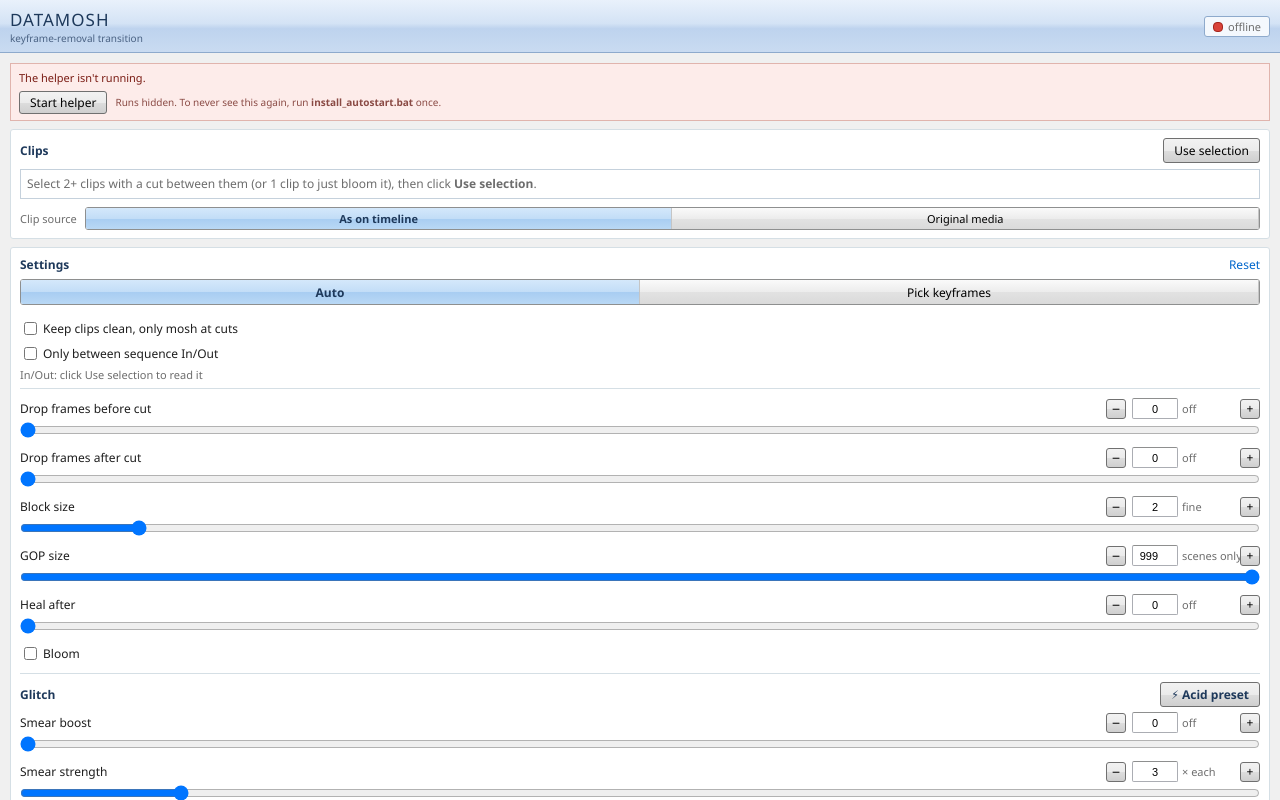
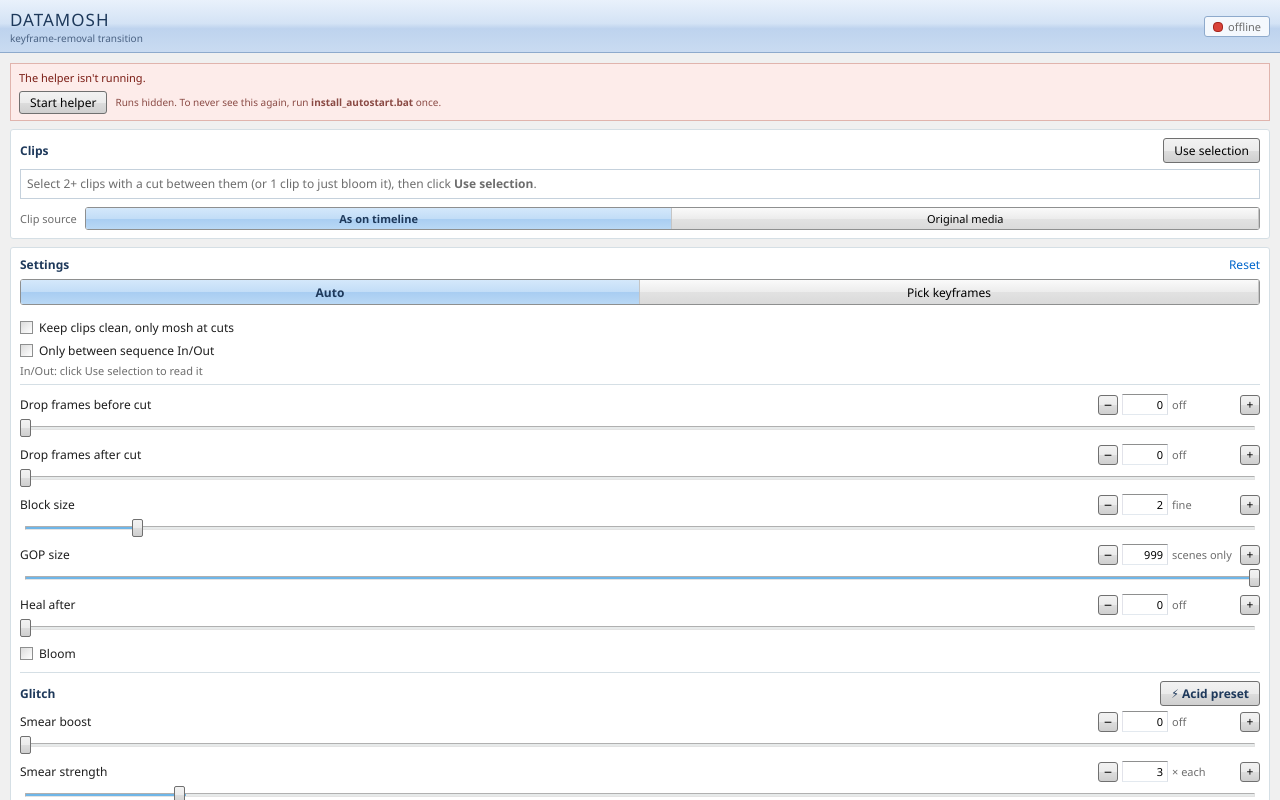
Before and after one commit to krugwalk/krugmosh, a plain HTML site: page panel/index.html in a window 1280 px wide. Drawn offline with Linux system fonts and the light colour scheme; no server answers.

Commit message:
Win7-style sliders, check boxes and number boxes; sliders drag in Premiere

```diff
--- /dev/null
+++ b/panel/controls.js
@@ -0,0 +1,208 @@
+/*
+ * Windows 7 style sliders, checkboxes and number boxes.
+ *
+ * Premiere draws real <input>s its own way (thick black frames, sliders that don't
+ * drag well) and ignores most CSS. So the real inputs stay hidden and keep holding the
+ * values (main.js reads and writes them as before), and these drawn controls sit in
+ * their place. A small timer keeps the drawn controls in step with the hidden inputs.
+ */
+(function () {
+  const views = [];   // {sync()} for every drawn control
+
+  function fire(input, type) {
+    try { input.dispatchEvent(new Event(type, { bubbles: true })); } catch (e) { /* ignore */ }
+  }
+
+  function setDisabled(el, on) {
+    const has = el.className.indexOf("is-disabled") !== -1;
+    if (on && !has) el.className += " is-disabled";
+    if (!on && has) el.className = el.className.replace(/\s*is-disabled/g, "");
+  }
+
+  // ---------------------------------------------------------------- sliders
+  function slider(input) {
+    const box = document.createElement("div");
+    box.className = "w7-slider";
+    const track = document.createElement("div");
+    track.className = "w7-track";
+    const fill = document.createElement("div");
+    fill.className = "w7-fill";
+    const thumb = document.createElement("div");
+    thumb.className = "w7-thumb";
+    track.appendChild(fill);
+    box.appendChild(track);
+    box.appendChild(thumb);
+    input.parentNode.insertBefore(box, input);
+    input.style.display = "none";
+
+    const min = () => Number(input.min), max = () => Number(input.max);
+    const step = () => Number(input.step) || 1;
+    let last = null;
+
+    function sync() {
+      const v = Number(input.value);
+      const key = v + "|" + input.disabled + "|" + box.offsetWidth;
+      if (key === last) return;
+      last = key;
+      const f = max() > min() ? (v - min()) / (max() - min()) : 0;
+      const w = box.offsetWidth - 11;                   // thumb is 11px wide
+      thumb.style.left = Math.round(Math.max(0, Math.min(1, f)) * Math.max(0, w)) + "px";
+      fill.style.width = Math.round(Math.max(0, Math.min(1, f)) * 100) + "%";
+      setDisabled(box, input.disabled);
+    }
+
+    function setFromX(clientX) {
+      const r = box.getBoundingClientRect();
+      const f = Math.max(0, Math.min(1, (clientX - r.left - 5.5) / Math.max(1, r.width - 11)));
+      let v = min() + f * (max() - min());
+      v = Math.round(v / step()) * step();
+      v = Math.max(min(), Math.min(max(), v));
+      if (String(v) !== String(input.value)) {
+        input.value = String(v);
+        sync();
+        fire(input, "input");
+      }
+    }
+
+    let dragging = false;
+    function move(e) { if (dragging) { setFromX(e.clientX); e.preventDefault(); } }
+    function up() {
+      if (!dragging) return;
+      dragging = false;
+      box.className = box.className.replace(/\s*is-dragging/g, "");
+      document.removeEventListener("mousemove", move);
+      document.removeEventListener("mouseup", up);
+      fire(input, "change");
+    }
+    box.addEventListener("mousedown", (e) => {
+      if (input.disabled || e.button !== 0) return;
+      dragging = true;
+      box.className += " is-dragging";
+      setFromX(e.clientX);
+      document.addEventListener("mousemove", move);
+      document.addEventListener("mouseup", up);
+      e.preventDefault();
+    });
+    // mouse wheel: one step at a time
+    box.addEventListener("wheel", (e) => {
+      if (input.disabled) return;
+      const v = Math.max(min(), Math.min(max(), Number(input.value) + (e.deltaY < 0 ? step() : -step())));
+      if (String(v) !== String(input.value)) {
+        input.value = String(v);
+        sync();
+        fire(input, "input");
+        fire(input, "change");
+      }
+      e.preventDefault();
+    });
+    views.push({ sync });
+    sync();
+  }
+
+  // ---------------------------------------------------------------- checkboxes
+  function check(input) {
+    if (input.getAttribute("data-w7")) return;
+    input.setAttribute("data-w7", "1");
+    const box = document.createElement("span");
+    box.className = "w7-check";
+    const mark = document.createElement("span");
+    mark.className = "w7-mark";
+    mark.textContent = "✔";
+    box.appendChild(mark);
+    input.parentNode.insertBefore(box, input);
+    input.style.display = "none";
+    let last = null;
+
+    function sync() {
+      const key = input.checked + "|" + input.disabled;
+      if (key === last) return;
+      last = key;
+      box.className = "w7-check" + (input.checked ? " is-checked" : "") + (input.disabled ? " is-disabled" : "");
+    }
+    function toggle(e) {
+      e.preventDefault();
+      e.stopPropagation();
+      if (input.disabled) return;
+      input.checked = !input.checked;
+      sync();
+      fire(input, "change");
+    }
+    // clicking the label text toggles too (but not links/buttons inside the label)
+    const label = input.closest ? input.closest("label") : null;
+    if (label) {
+      label.addEventListener("click", (e) => {
+        const t = e.target;
+        if (t !== label && t !== box && t !== mark && t.nodeType === 1 && t.closest && t.closest("[role=button], a, select")) return;
+        toggle(e);
+      });
+    } else {
+      box.addEventListener("click", toggle);
+    }
+    views.push({ sync, input });
+    sync();
+  }
+
+  // ---------------------------------------------------------------- number boxes
+  // Shown as a drawn Win7 text box; click it to type (the real field appears while typing).
+  function number(input) {
+    const view = document.createElement("div");
+    view.className = "num-view";
+    view.title = "Click to type a value";
+    input.parentNode.insertBefore(view, input);
+    input.style.display = "none";
+    let editing = false;
+    let last = null;
+
+    function sync() {
+      if (editing) return;
+      const key = input.value + "|" + input.disabled;
+      if (key === last) return;
+      last = key;
+      view.textContent = input.value;
+      setDisabled(view, input.disabled);
+    }
+    function stop() {
+      if (!editing) return;
+      editing = false;
+      input.style.display = "none";
+      view.style.display = "";
+      last = null;
+      sync();
+    }
+    view.addEventListener("click", () => {
+      if (input.disabled) return;
+      editing = true;
+      view.style.display = "none";
+      input.style.display = "";
+      input.focus();
+      try { input.select(); } catch (e) { /* ignore */ }
+    });
+    input.addEventListener("blur", () => setTimeout(stop, 0));
+    input.addEventListener("keydown", (e) => {
+      if (e.key === "Enter" || e.key === "Escape") setTimeout(stop, 0);
+    });
+    views.push({ sync });
+    sync();
+  }
+
+  function syncAll() {
+    for (let i = views.length - 1; i >= 0; i--) {
+      const v = views[i];
+      // drop checkboxes that were removed (keyframe list is rebuilt often)
+      if (v.input && !document.body.contains(v.input)) { views.splice(i, 1); continue; }
+      v.sync();
+    }
+  }
+
+  function init() {
+    document.querySelectorAll('input[type="range"]').forEach(slider);
+    document.querySelectorAll('input[type="checkbox"]').forEach(check);
+    document.querySelectorAll("input.num").forEach(number);
+    setInterval(syncAll, 120);
+  }
+
+  window.w7Check = check;     // for checkboxes made later (keyframe list)
+  window.w7Sync = syncAll;
+  if (document.readyState === "loading") document.addEventListener("DOMContentLoaded", init);
+  else init();
+})();
--- a/panel/index.html
+++ b/panel/index.html
@@ -351,5 +351,6 @@
   </div>
   <script src="config.js"></script>
   <script src="main.js"></script>
+  <script src="controls.js"></script>
 </body>
 </html>
--- a/panel/main.js
+++ b/panel/main.js
@@ -522,6 +522,7 @@ function renderPicker() {
     box.addEventListener("click", (e) => e.stopPropagation());  // ticking shouldn't jump
     box.addEventListener("change", () => onPick(k, box.checked));
     row.appendChild(box);
+    if (window.w7Check) window.w7Check(box);   // Win7-style tick box
 
     const img = document.createElement("img");
     img.className = "kf-thumb";
--- a/panel/styles.css
+++ b/panel/styles.css
@@ -186,7 +186,104 @@ html, body { overflow: hidden; }
   color: var(--value);
   font-size: 11px;
 }
-input[type="range"] { width: 100%; margin: 3px 0; }
+/* ---------- Win7 trackbar (drawn; the real range input is hidden) ---------- */
+.w7-slider {
+  position: relative;
+  height: 22px;
+  margin: 2px 0 0 0;
+}
+.w7-track {
+  position: absolute;
+  left: 5px;
+  right: 5px;
+  top: 9px;
+  height: 4px;
+  box-sizing: border-box;
+  border: 1px solid #b0b0b0;
+  border-bottom-color: #e3e3e3;
+  border-right-color: #e3e3e3;
+  border-radius: 1px;
+  background-color: #e7eaea;
+}
+.w7-fill {
+  height: 2px;
+  background-color: #6fb6e8;
+}
+.w7-thumb {
+  position: absolute;
+  top: 2px;
+  width: 11px;
+  height: 18px;
+  box-sizing: border-box;
+  border: 1px solid #707070;
+  border-radius: 2px;
+  background-color: #e5e5e5;
+  background-image: linear-gradient(180deg, #f2f2f2 0%, #ebebeb 50%, #dddddd 51%, #cfcfcf 100%);
+}
+.w7-slider:hover .w7-thumb, .w7-slider.is-dragging .w7-thumb {
+  border-color: #3c7fb1;
+  background-image: linear-gradient(180deg, #eaf6fd 0%, #d9f0fc 50%, #bee6fd 51%, #a7d9f5 100%);
+}
+.w7-slider.is-dragging .w7-thumb {
+  border-color: #2c628b;
+  background-image: linear-gradient(180deg, #e5f4fc 0%, #c4e5f6 50%, #98d1ef 51%, #68b3db 100%);
+}
+.w7-slider.is-disabled .w7-thumb { border-color: #adb2b5; background-image: none; background-color: #f4f4f4; }
+.w7-slider.is-disabled .w7-fill { background-color: #c8c8c8; }
+
+/* ---------- Win7 check box (drawn) ---------- */
+.w7-check {
+  display: flex;
+  align-items: center;
+  justify-content: center;
+  flex-shrink: 0;
+  width: 13px;
+  height: 13px;
+  margin-right: 6px;
+  box-sizing: border-box;
+  border: 1px solid #8e8f8f;
+  background-color: #f4f4f4;
+  background-image: linear-gradient(135deg, #dcdcdc 0%, #ffffff 100%);
+}
+.w7-mark {
+  display: none;
+  color: #4a5f97;
+  font-family: "Segoe UI Symbol", "Segoe UI", sans-serif;
+  font-size: 10px;
+  line-height: 11px;
+}
+.w7-check.is-checked .w7-mark { display: block; }
+.check:hover .w7-check, .kf:hover .w7-check, .w7-check:hover {
+  border-color: #3c7fb1;
+  background-image: linear-gradient(135deg, #b1dffd 0%, #e9f7fe 100%);
+}
+.w7-check.is-disabled { border-color: #bcbcbc; background-image: none; background-color: #f4f4f4; }
+.w7-check.is-disabled .w7-mark { color: #a0a0a0; }
+.check { cursor: default; }
+
+/* ---------- Win7 text box showing a number (click to type) ---------- */
+.num-view {
+  width: 46px;
+  height: 21px;
+  margin: 0 0 0 4px;
+  padding: 0 4px;
+  box-sizing: border-box;
+  border: 1px solid #abadb3;
+  border-top-color: #8e8f8f;
+  border-left-color: #e2e3ea;
+  border-right-color: #dbdfe6;
+  border-bottom-color: #e3e9ef;
+  background-color: #ffffff;
+  color: #000000;
+  font-size: 11px;
+  line-height: 19px;
+  text-align: right;
+  overflow: hidden;
+}
+.num-view:hover { border-color: #5794bf; border-top-color: #3d7bad; }
+.num-view.is-disabled { color: #8d8d8d; background-color: #f4f4f4; border-color: #c9c9c9; }
+.stepper .step + .num, .stepper .step + .num-view { margin-left: 4px; }
+.stepper .unit + .step { margin-left: 0; }
 .stepper { display: flex; flex-direction: row; align-items: center; }
 .step {
   width: 20px;
@@ -221,7 +318,7 @@ input[type="range"] { width: 100%; margin: 3px 0; }
 }
 .num:focus { border-color: #3d7bad; outline: none; }
 .unit {
-  width: 52px;
+  width: 62px;
   margin: 0 6px 0 4px;
   color: var(--muted);
   font-size: 11px;
@@ -235,6 +332,7 @@ input[type="range"] { width: 100%; margin: 3px 0; }
   color: var(--text);
 }
 .check input { margin-right: 6px; }
+.check .w7-check { margin-right: 6px; }
 /* tooltip-style help box */
 .help {
   margin-top: 8px;
```
Also changed, not shown: panel/manifest.json.
